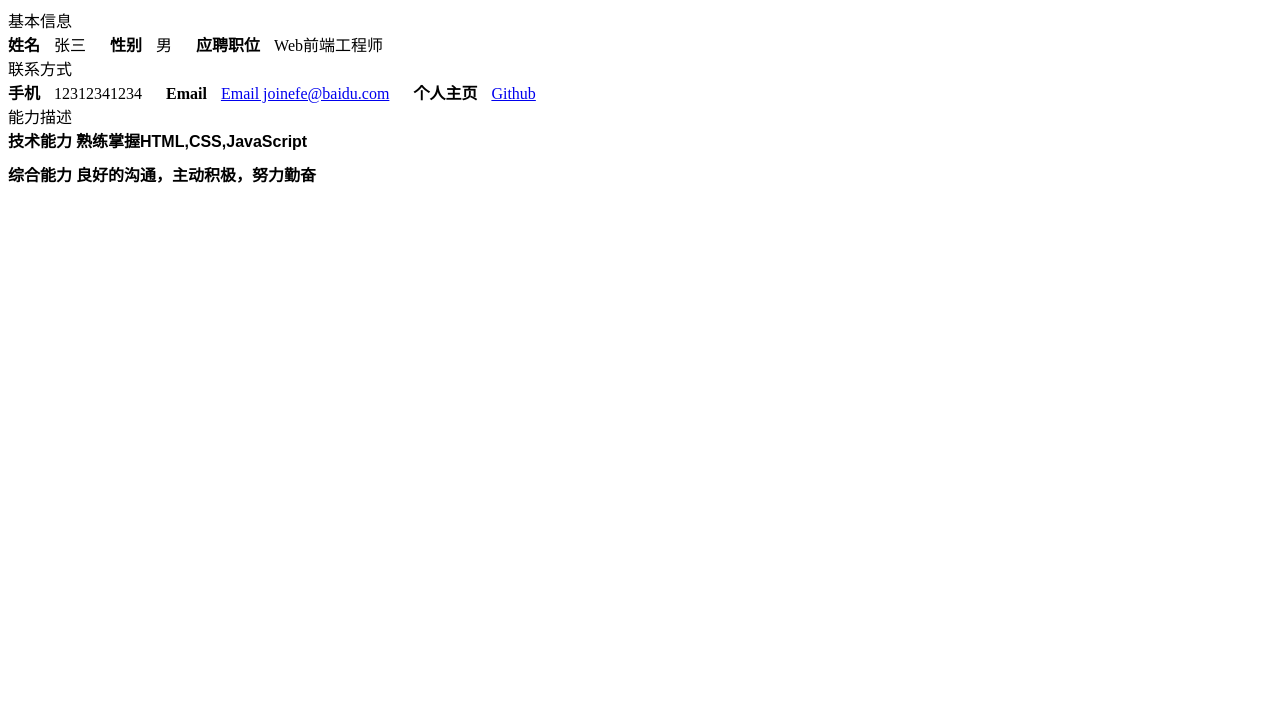
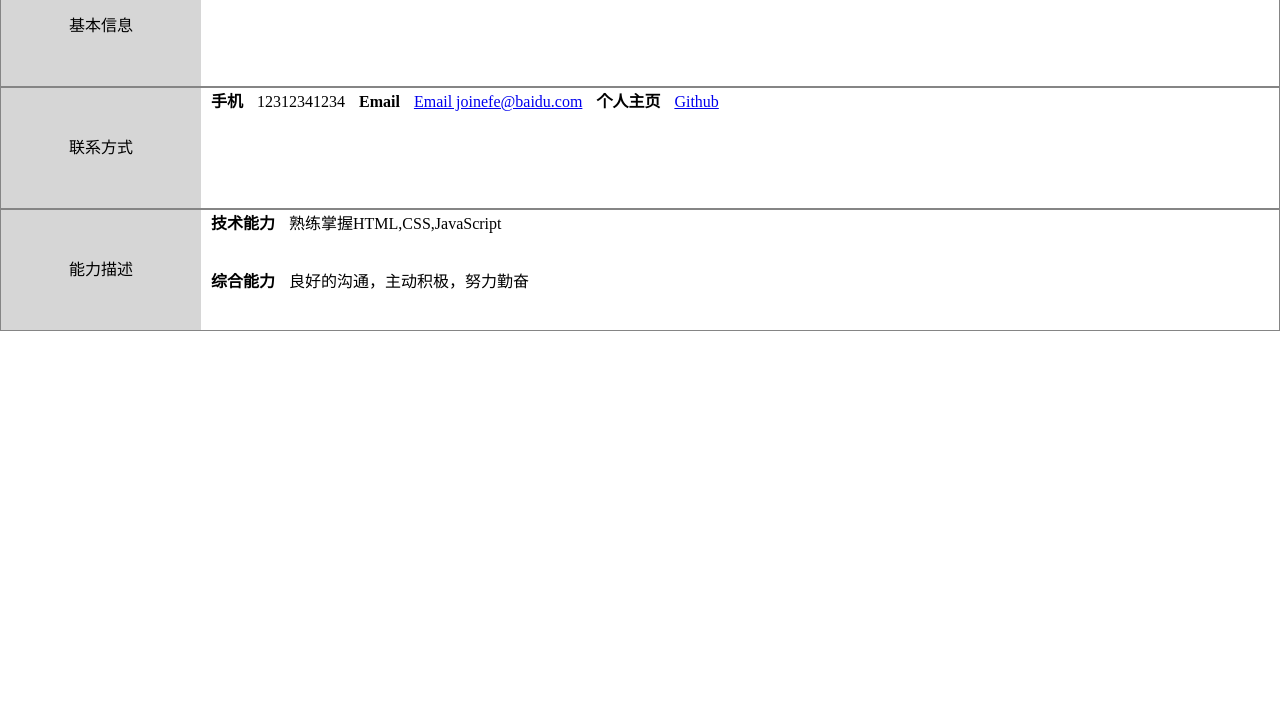
Before and after one commit to kingchiuoy/FrontLearning, a plain HTML site: page index.html in a window 1280 px wide. Shown: the part 81-800 px from the top of the page. Drawn offline with Linux system fonts and the light colour scheme.

Commit message:
Update index.html

```diff
--- a/index.html
+++ b/index.html
@@ -3,7 +3,7 @@
   <head>
     <meta charset="utf-8">
     <title>My test page</title>
-    <link href="./Project Week 5/css/style_1.css" rel="stylesheet">
+    <link href="./Project Week 5/css/style_3.css" rel="stylesheet">
   </head>
 <body>
     <div id="first-column">
```
